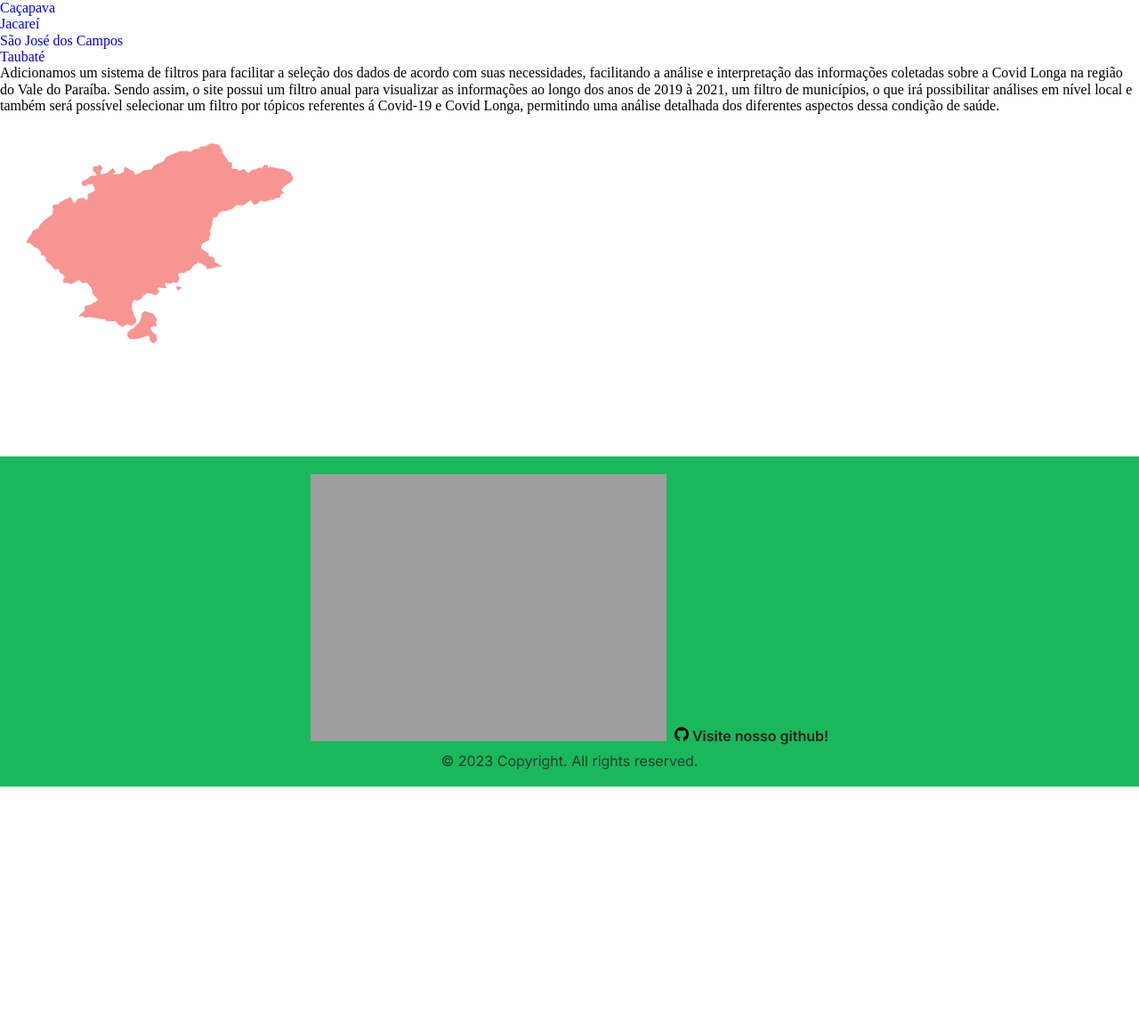
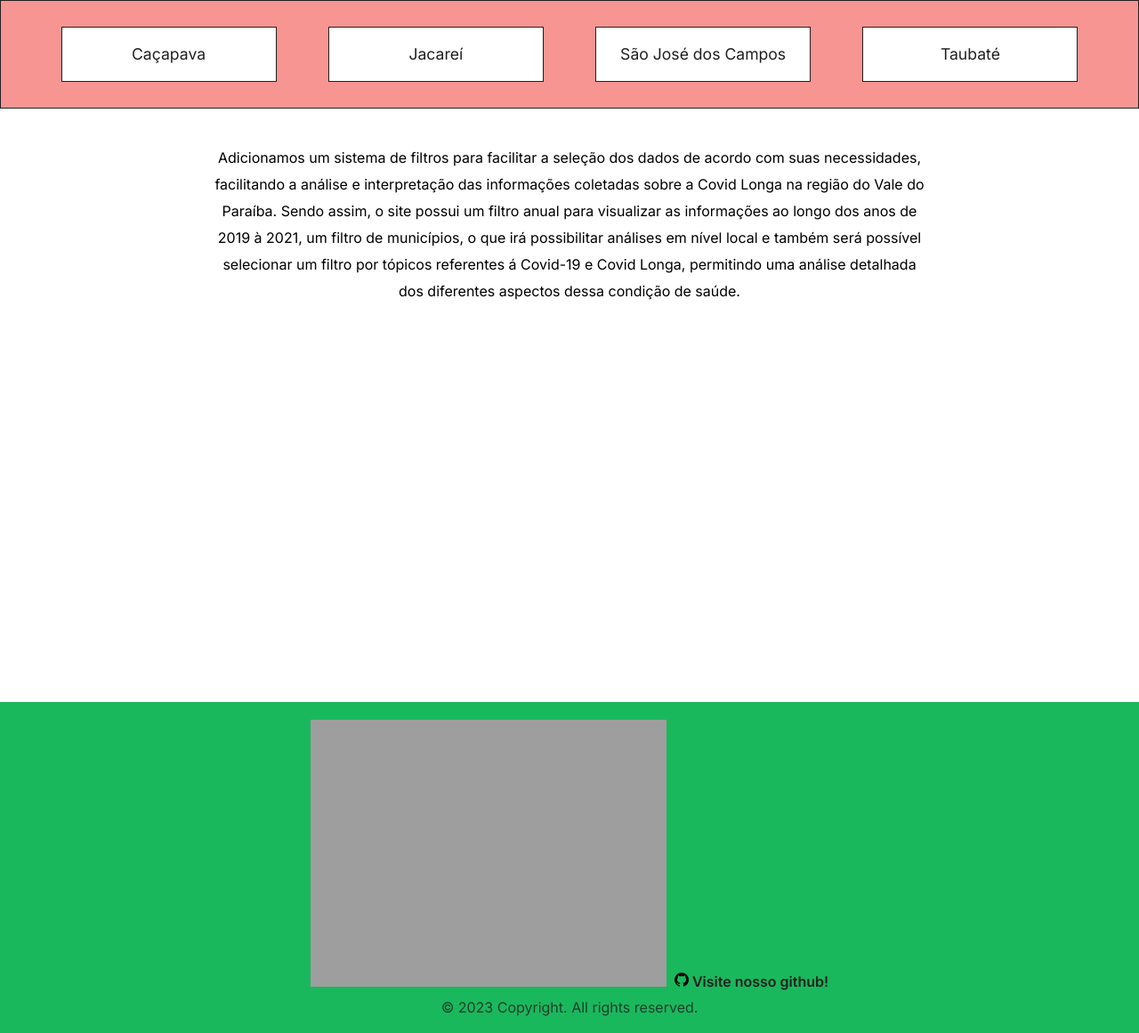
Before and after one commit to Equipe-CodeLand/API-2023.1, a Flask app: page /pesquisa in a window 1280 px wide. Shown: the part 110-1271 px from the top of the page at 89% size. Before the commit the page ends 994 px from the top, so only its background shows below. Run offline with Flask 2, Linux system fonts and the light colour scheme; some libraries are stand-ins or nearby versions; grey boxes are pictures that could not be loaded.

Commit message:
separando css da página pesquisa do style.css

```diff
--- /dev/null
+++ b/src/static/css/pesquisa.css
@@ -0,0 +1,74 @@
+@charset "uft-8";
+
+* {
+    margin: 0px;
+    padding: 0px;
+}
+
+main {
+    height: 700px;
+}
+
+main section.grid-container {
+    background-color: #F79593;
+    display: grid;
+    grid-template-columns: 25% 25% 25% 25%;
+    padding: 20px 3%;
+    height: 80px;
+    border: 1px solid #202020;
+}
+
+main section.grid-container div {
+    display: grid;
+    margin: auto;
+    text-align: center;
+}
+
+main section.grid-container div a {
+    background-color: white;
+    border: 1px solid #202020;
+    display: grid;
+    align-items: center;
+    width: 240px;
+    height: 60px;
+    font-family: "Inter", sans-serif;
+    font-size: 1.1em;
+    text-decoration: none;
+    color: #202020;
+}
+
+main section.content {
+    display: grid;
+    grid-template-columns: 60% 40%;
+    margin: auto;
+    padding: 40px 0px;
+    max-width: 1600px;
+    min-width: none;
+}
+
+main section.content div.text {
+    display: grid;
+    align-items: center;
+    margin: auto;
+    text-align: center;
+}
+
+main section.content div.text p {
+    width: 800px;
+    font-family: "Inter", sans-serif;
+    line-height: 30px;
+}
+
+main section.content div.img {
+    margin: auto;
+}
+
+@media (max-width: 1600px) {
+    main section.content {
+        grid-template-columns: 100%;
+    }
+
+    main section.content div.img {
+        display: none;
+    }
+}
--- a/src/templates/pesquisa.html
+++ b/src/templates/pesquisa.html
@@ -3,22 +3,23 @@
 {% block content %}
 
 <!--Criação dos filtros-->
+<link rel="stylesheet" href="../static/css/pesquisa.css">
 <main id="fundo">
-    <div class="grid-container">
+    <section class="grid-container">
         <div>
-            <a href="/cacapava"> Caçapava </a>
+            <a href="">Caçapava</a>
         </div>
         <div>
-            <a href="/jacarei"> Jacareí </a>
+            <a href="">Jacareí</a>
         </div>
         <div>
-            <a href="/sjc"> São José dos Campos </a>
+            <a href="">São José dos Campos</a>
         </div>
         <div>
-            <a href="/taubate"> Taubaté </a>
+            <a href="">Taubaté</a>
         </div>
-    </div>
-    <div class="conteudo">
+    </section>
+    <section class="content">
         <div class="text">
             <p>Adicionamos um sistema de filtros para facilitar a seleção dos dados de acordo com suas necessidades, facilitando a análise e interpretação das informações coletadas sobre a Covid Longa na região do Vale do Paraíba.  Sendo assim, o site possui um filtro anual para visualizar as informações ao longo dos anos de 2019 à 2021, um filtro de municípios, o que irá possibilitar análises em nível local e também será possível selecionar um filtro por tópicos referentes á Covid-19 e Covid Longa, permitindo uma análise detalhada dos diferentes aspectos dessa condição de saúde.</p>
         </div>
--- a/src/templates/sobre.html
+++ b/src/templates/sobre.html
@@ -1,5 +1,4 @@
 {% extends "base.html" %}
-
 
 {% block content %}
 <link rel="stylesheet" href="../static/css/sobre.css">
```
Also changed, not shown: src/static/css/cidades.css (added), src/static/css/dados.css (added).
